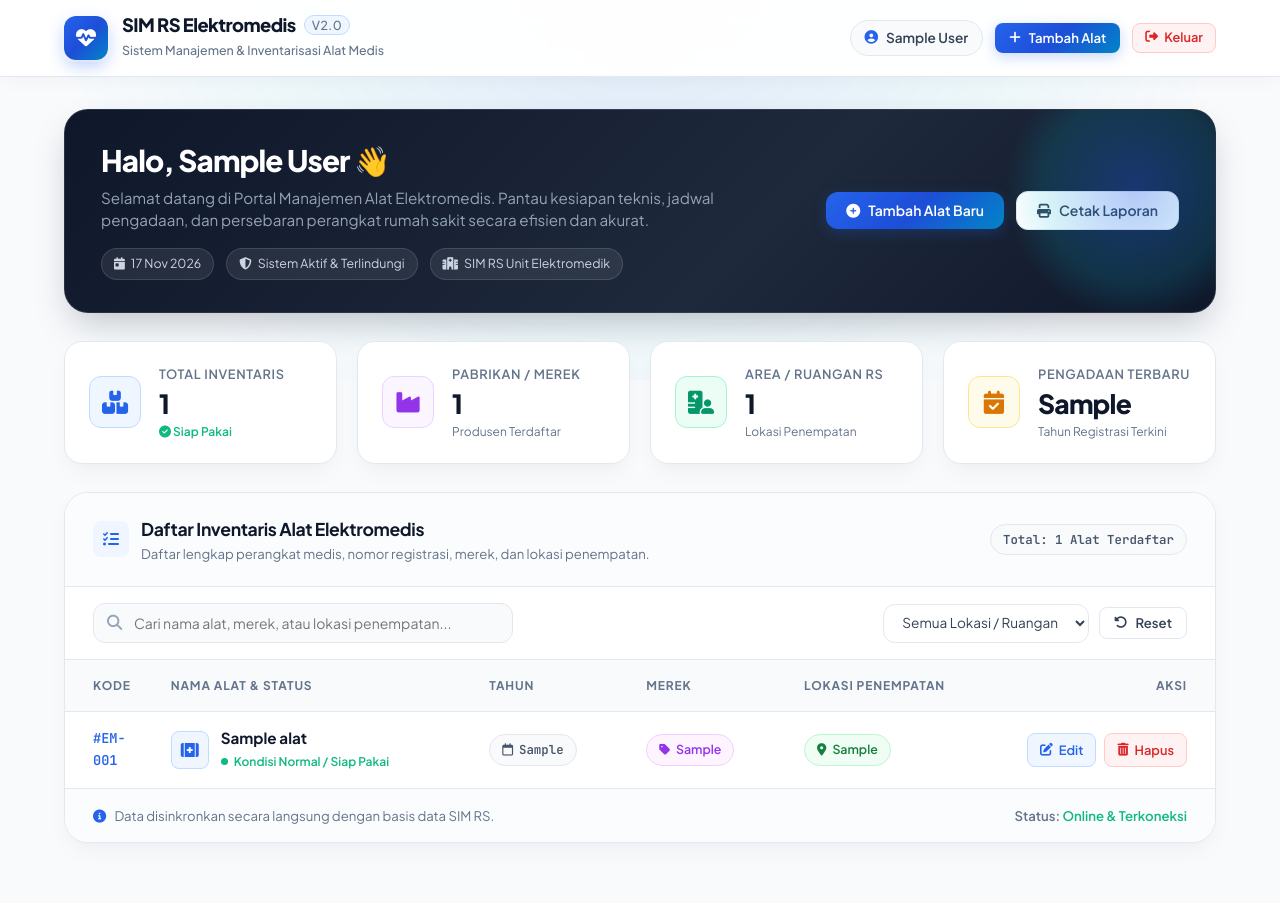
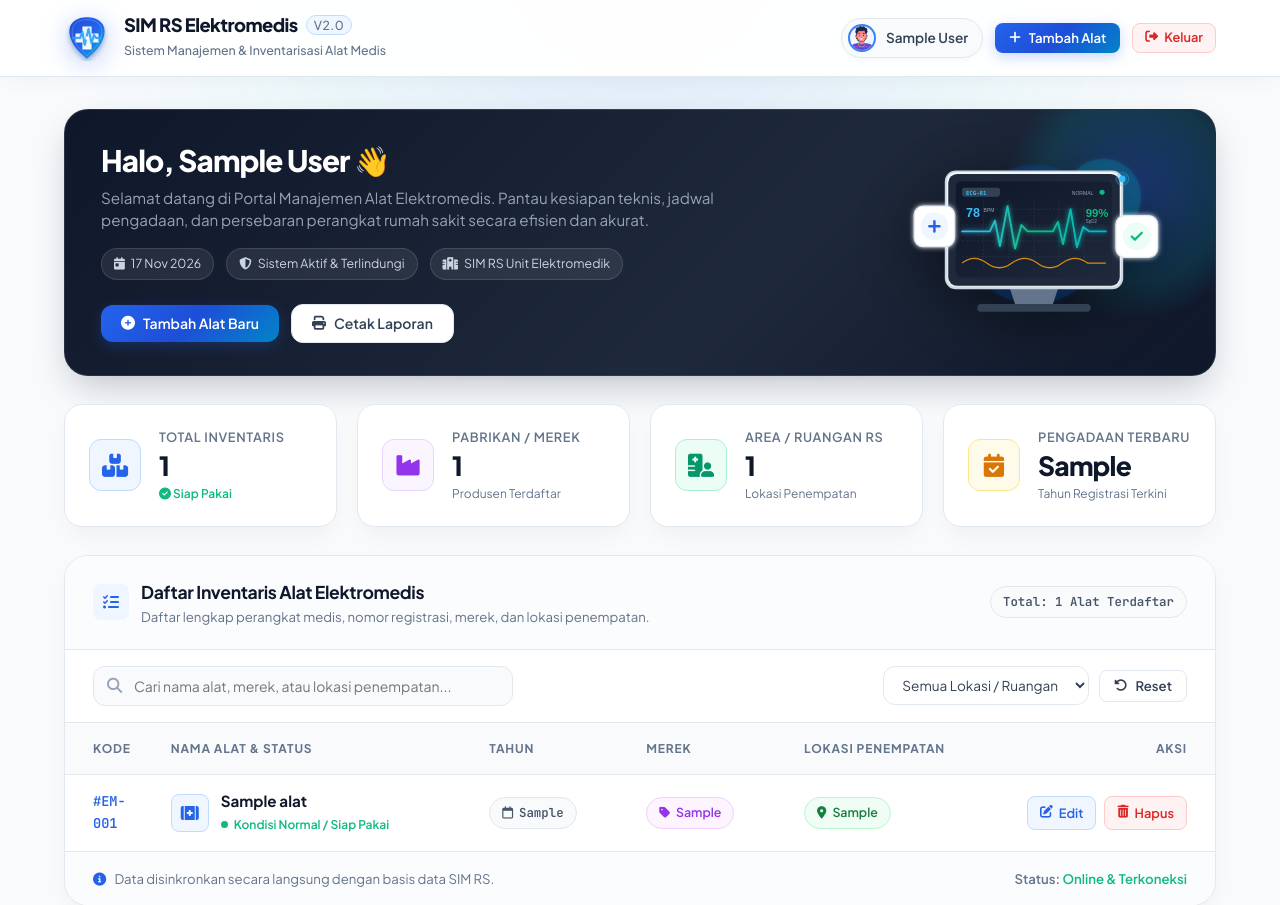
Before and after one commit to ilhamikhwanul-ops/CRUD, a PHP site: page / in a window 1280 px wide. Shown: the top 905 px of the page. Before the commit the page ends 849 px from the top, so only its background shows below. Run offline with PHP 8.4, Linux system fonts and the light colour scheme; the visitor is signed in with stand-in values (Sample User, id 1); tables that the repository leaves empty or names only in its code hold one stand-in row (values such as "Sample post").

Commit message:
Add official vector logo, hero illustration, biomedical station, and specialized device icons

```diff
--- a/index.php
+++ b/index.php
@@ -28,6 +28,22 @@ $lokasi_list_query = mysqli_query($mysqli, "SELECT DISTINCT lokasi FROM alat WHE
 
 // Nama Petugas
 $nama_petugas = !empty($_SESSION['nama_lengkap']) ? $_SESSION['nama_lengkap'] : $_SESSION['username'];
+
+// Fungsi Helper Ikon Khusus Peralatan Elektromedik
+function getDeviceIcon($nama) {
+    $nama = strtolower($nama);
+    if (strpos($nama, 'usg') !== false) return 'fa-solid fa-radiation';
+    if (strpos($nama, 'ekg') !== false || strpos($nama, 'ecg') !== false) return 'fa-solid fa-heart-pulse';
+    if (strpos($nama, 'defibrillator') !== false) return 'fa-solid fa-bolt';
+    if (strpos($nama, 'ventilator') !== false) return 'fa-solid fa-lungs';
+    if (strpos($nama, 'x-ray') !== false || strpos($nama, 'rontgen') !== false) return 'fa-solid fa-bone';
+    if (strpos($nama, 'suction') !== false) return 'fa-solid fa-pump-medical';
+    if (strpos($nama, 'syringe') !== false || strpos($nama, 'infus') !== false) return 'fa-solid fa-syringe';
+    if (strpos($nama, 'incubator') !== false || strpos($nama, 'inkubator') !== false) return 'fa-solid fa-baby';
+    if (strpos($nama, 'steril') !== false || strpos($nama, 'autoclave') !== false) return 'fa-solid fa-soap';
+    if (strpos($nama, 'laboratorium') !== false || strpos($nama, 'mikroskop') !== false) return 'fa-solid fa-microscope';
+    return 'fa-solid fa-kit-medical';
+}
 ?>
 <!DOCTYPE html>
 <html lang="id">
@@ -46,9 +62,7 @@ $nama_petugas = !empty($_SESSION['nama_lengkap']) ? $_SESSION['nama_lengkap'] :
     <header class="navbar">
         <div class="navbar-container">
             <a href="index.php" class="brand">
-                <div class="brand-icon">
-                    <i class="fa-solid fa-heart-pulse"></i>
-                </div>
+                <img src="assets/images/logo-simrs.svg" alt="Logo SIM RS" class="brand-logo-img">
                 <div class="brand-text">
                     <h1>SIM RS Elektromedis <span class="brand-tag">v2.0</span></h1>
                     <span>Sistem Manajemen & Inventarisasi Alat Medis</span>
@@ -57,7 +71,7 @@ $nama_petugas = !empty($_SESSION['nama_lengkap']) ? $_SESSION['nama_lengkap'] :
 
             <div class="navbar-user-group">
                 <span class="user-badge" title="Petugas yang Sedang Login">
-                    <i class="fa-solid fa-circle-user"></i>
+                    <img src="elegant/img/avatar/avatar-illustrated-02.png" alt="Avatar Petugas" class="user-avatar-img">
                     <?php echo htmlspecialchars($nama_petugas); ?>
                 </span>
                 <a href="add.php" class="btn btn-primary btn-sm">
@@ -75,7 +89,7 @@ $nama_petugas = !empty($_SESSION['nama_lengkap']) ? $_SESSION['nama_lengkap'] :
 
         <!-- Hero Welcome Banner -->
         <div class="hero-banner">
-            <div class="hero-content">
+            <div class="hero-content" style="flex: 1; min-width: 300px;">
                 <h2>
                     Halo, <?php echo htmlspecialchars($nama_petugas); ?> 👋
                 </h2>
@@ -96,15 +110,20 @@ $nama_petugas = !empty($_SESSION['nama_lengkap']) ? $_SESSION['nama_lengkap'] :
                         <span>SIM RS Unit Elektromedik</span>
                     </div>
                 </div>
+
+                <div class="hero-actions" style="margin-top: 24px;">
+                    <a href="add.php" class="btn btn-primary">
+                        <i class="fa-solid fa-circle-plus"></i> Tambah Alat Baru
+                    </a>
+                    <button onclick="window.print()" class="btn btn-secondary">
+                        <i class="fa-solid fa-print"></i> Cetak Laporan
+                    </button>
+                </div>
             </div>
 
-            <div class="hero-actions">
-                <a href="add.php" class="btn btn-primary">
-                    <i class="fa-solid fa-circle-plus"></i> Tambah Alat Baru
-                </a>
-                <button onclick="window.print()" class="btn btn-secondary">
-                    <i class="fa-solid fa-print"></i> Cetak Laporan
-                </button>
+            <!-- Hero Medical Tech Illustration -->
+            <div class="hero-visual">
+                <img src="assets/images/hero-medical.svg" alt="Medical Monitor Dashboard Illustration" style="width: 100%; height: auto;">
             </div>
         </div>
 
@@ -235,7 +254,7 @@ $nama_petugas = !empty($_SESSION['nama_lengkap']) ? $_SESSION['nama_lengkap'] :
                                     <td>
                                         <div class="device-name-cell">
                                             <div class="device-avatar">
-                                                <i class="fa-solid fa-kit-medical"></i>
+                                                <i class="<?php echo getDeviceIcon($user_data['nama_alat']); ?>"></i>
                                             </div>
                                             <div>
                                                 <div class="device-title-bold">
--- a/style.css
+++ b/style.css
@@ -124,6 +124,17 @@ body::before {
     transform: translateY(-1px);
 }
 
+.brand-logo-img {
+    width: 46px;
+    height: 46px;
+    filter: drop-shadow(0 6px 14px rgba(37, 99, 235, 0.35));
+    transition: var(--transition);
+}
+
+.brand-logo-img:hover {
+    transform: scale(1.06) rotate(3deg);
+}
+
 .brand-icon {
     width: 44px;
     height: 44px;
@@ -185,14 +196,24 @@ body::before {
 .user-badge {
     display: inline-flex;
     align-items: center;
-    gap: 8px;
+    gap: 10px;
     background: #f8fafc;
-    padding: 6px 14px;
+    padding: 5px 14px 5px 6px;
     border-radius: var(--radius-full);
     font-size: 0.85rem;
     font-weight: 600;
     color: #334155;
     border: 1px solid var(--border-color);
+    box-shadow: 0 2px 6px rgba(0, 0, 0, 0.03);
+}
+
+.user-avatar-img {
+    width: 28px;
+    height: 28px;
+    border-radius: 50%;
+    object-fit: cover;
+    border: 2px solid #3b82f6;
+    background: #eff6ff;
 }
 
 .user-badge i {
@@ -278,6 +299,35 @@ body::before {
     display: flex;
     align-items: center;
     gap: 12px;
+}
+
+.hero-visual {
+    flex-shrink: 0;
+    max-width: 290px;
+    width: 100%;
+    filter: drop-shadow(0 14px 28px rgba(0, 0, 0, 0.45));
+    animation: floatVisual 4.5s ease-in-out infinite;
+    display: flex;
+    justify-content: center;
+    align-items: center;
+}
+
+@keyframes floatVisual {
+    0%, 100% {
+        transform: translateY(0);
+    }
+    50% {
+        transform: translateY(-8px);
+    }
+}
+
+.auth-hero-illustration {
+    width: 100%;
+    max-width: 280px;
+    margin: 20px auto 10px;
+    display: block;
+    filter: drop-shadow(0 10px 24px rgba(0, 0, 0, 0.4));
+    animation: floatVisual 5s ease-in-out infinite;
 }
 
 /* Statistics Grid */
```
Also changed, not shown: add.php (+8 -7 lines), edit.php (+8 -7 lines), login.php (+4 -3 lines), register.php (+4 -3 lines), assets/images/auth-medical.svg (added), assets/images/hero-medical.svg (added), assets/images/logo-simrs.svg (added).
